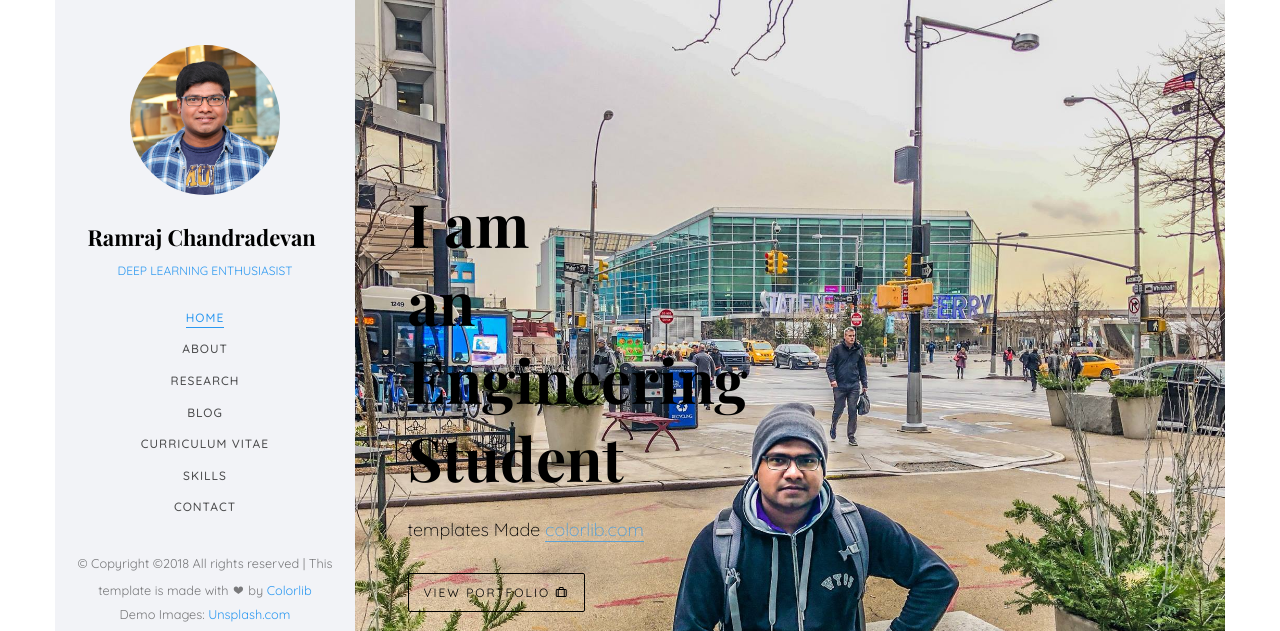
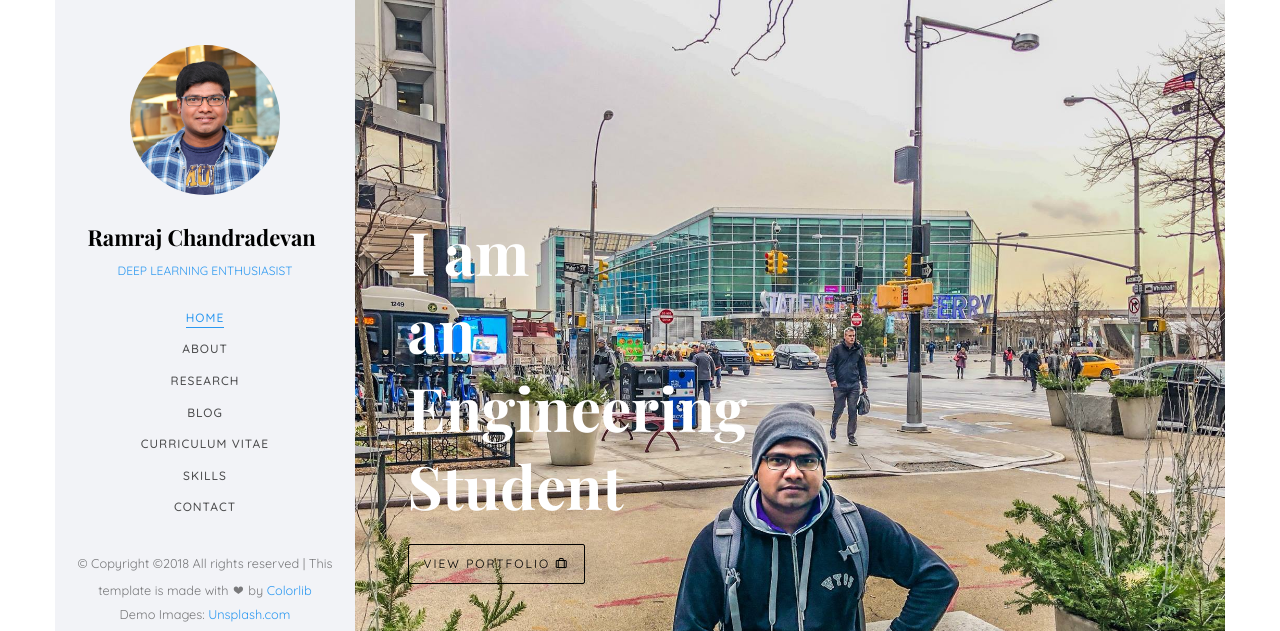
Before and after one commit to cramraj8/RamBlog, a plain HTML site: page index.html in a window 1280 px wide. Shown: the top 631 px of the page. Drawn offline with nearby package versions, Linux system fonts and the light colour scheme; files whose address does not match are found by name; a web font is replaced by a local one.

Commit message:
FIx color issues in corousal

```diff
--- a/css/style.css
+++ b/css/style.css
@@ -1427,3 +1427,17 @@ body.offcanvas {
 
 .js .animate-box {
   opacity: 0; }
+
+.slider-text-inner h1 {
+  color: white !important;
+  text-shadow: #000;
+}
+
+.slider-text-inner h2 {
+  color: white !important;
+}
+/*
+.slider-text-inner .btn {
+  color: white !important;
+  border-color: white !important;
+} */
--- a/index.html
+++ b/index.html
@@ -102,7 +102,7 @@ Copyright &copy;<script>document.write(new Date().getFullYear());</script> All r
 					   				<div class="slider-text-inner js-fullheight">
 					   					<div class="desc">
 						   					<h1>Hi! <br>I'm Ramraj</h1>
-						   					<h2>templates<a href="https://colorlib.com/" target="_blank">colorlib.com</a></h2>
+						   					<!-- <h2>templates<a href="https://colorlib.com/" target="_blank">colorlib.com</a></h2> -->
 												<p><a class="btn btn-primary btn-learn">Download CV <i class="icon-download4"></i></a></p>
 											</div>
 					   				</div>
@@ -120,7 +120,7 @@ Copyright &copy;<script>document.write(new Date().getFullYear());</script> All r
 					   						<font color="white">
 						   					<h1>I am <br>an Engineering Student</h1>
 						   					</font>
-												<h2>templates Made <a href="https://colorlib.com/" target="_blank">colorlib.com</a></h2>
+												<!-- <h2>templates Made <a href="https://colorlib.com/" target="_blank">colorlib.com</a></h2> -->
 												<p><a class="btn btn-primary btn-learn">View Portfolio <i class="icon-briefcase3"></i></a></p>
 											</div>
 					   				</div>
```
